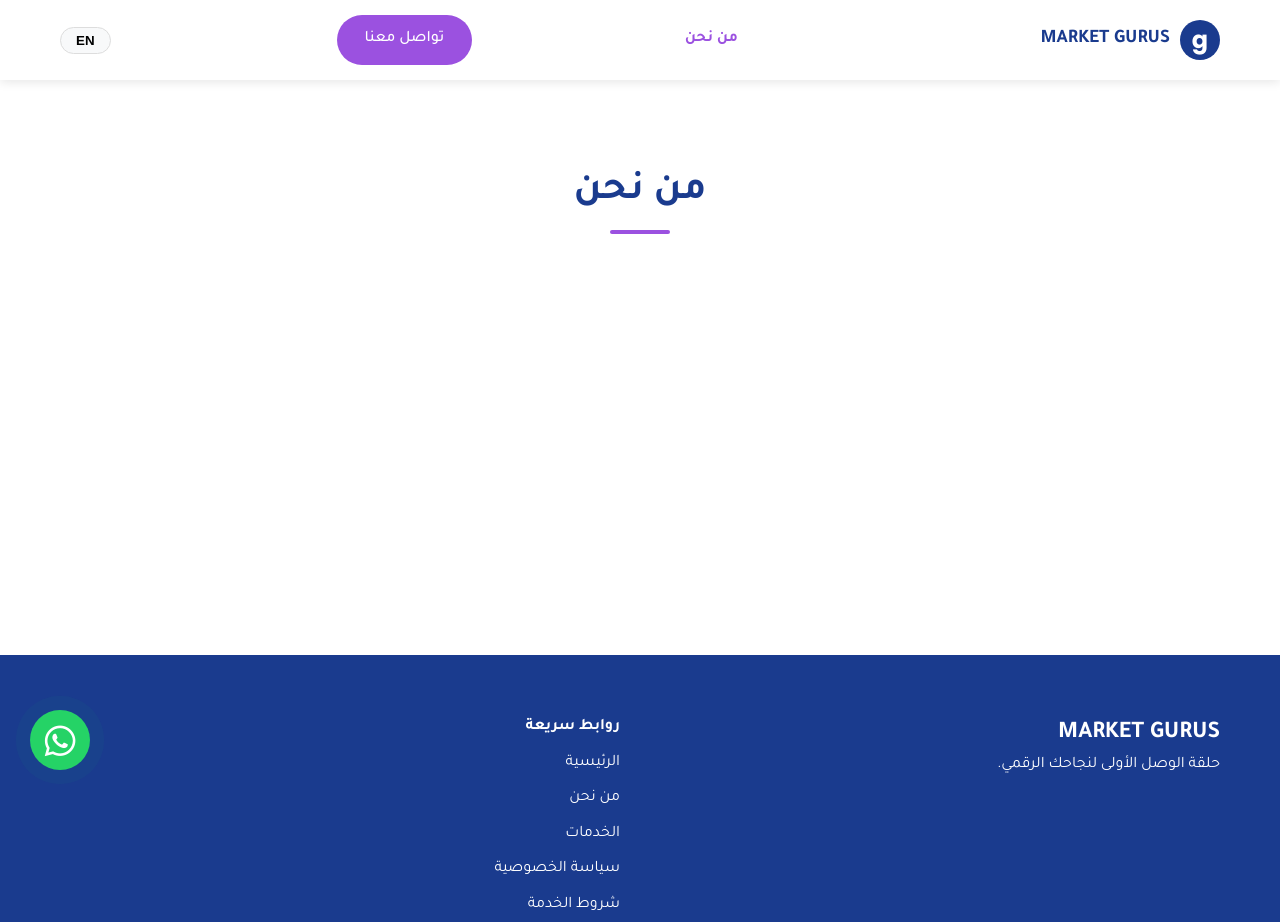
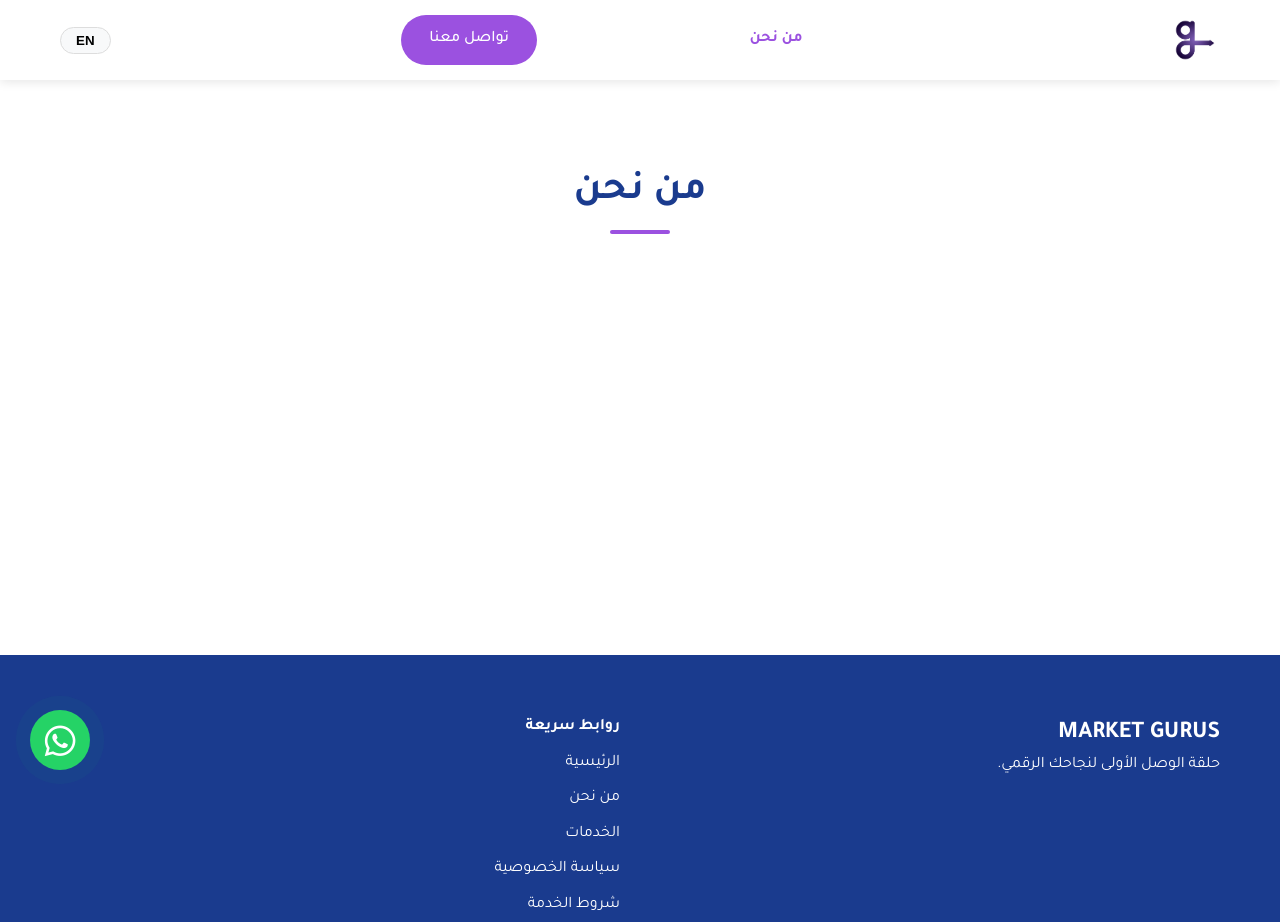
Before and after one commit to Ahmedalibelal/market-gurus, a plain HTML site: page about.html in a window 1280 px wide. Shown: the top 922 px of the page. Drawn offline with Linux system fonts and the light colour scheme.

Commit message:
Update about.html

```diff
--- a/about.html
+++ b/about.html
@@ -11,7 +11,9 @@
 <body>
     <header class="header">
         <div class="container nav-container">
-            <div class="logo"><div class="logo-icon">g</div><span>MARKET GURUS</span></div>
+            <a href="index.html" class="logo">
+    <img src="assets/images/logo.png" alt="Market Gurus Logo" style="height: 50px; width: auto; object-fit: contain;">
+</a>
             <nav class="nav-links">
                 <a href="index.html" data-ar="الرئيسية" data-en="Home">الرئيسية</a>
                 <a href="about.html" data-ar="من نحن" data-en="About">من نحن</a>
```
